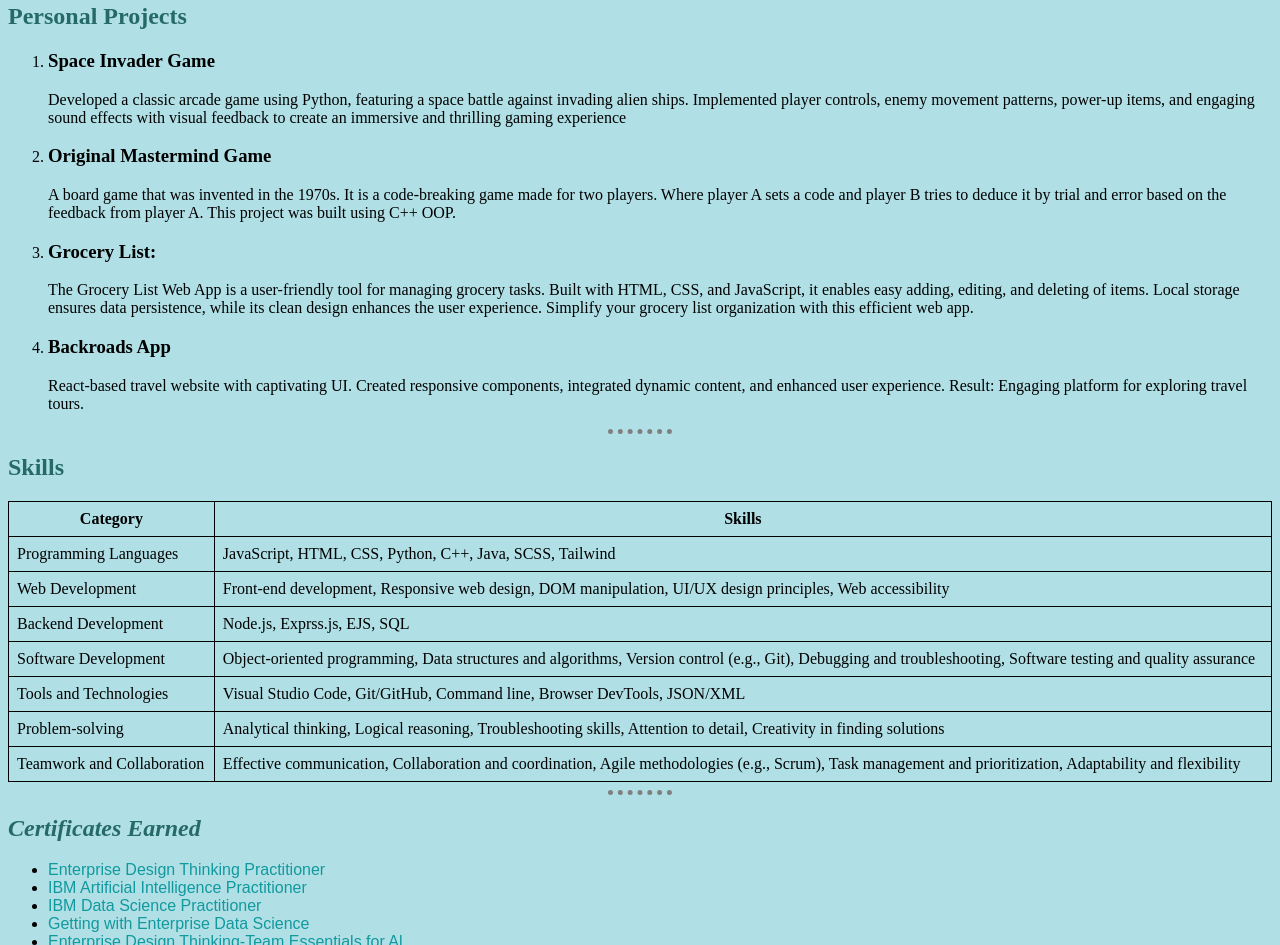
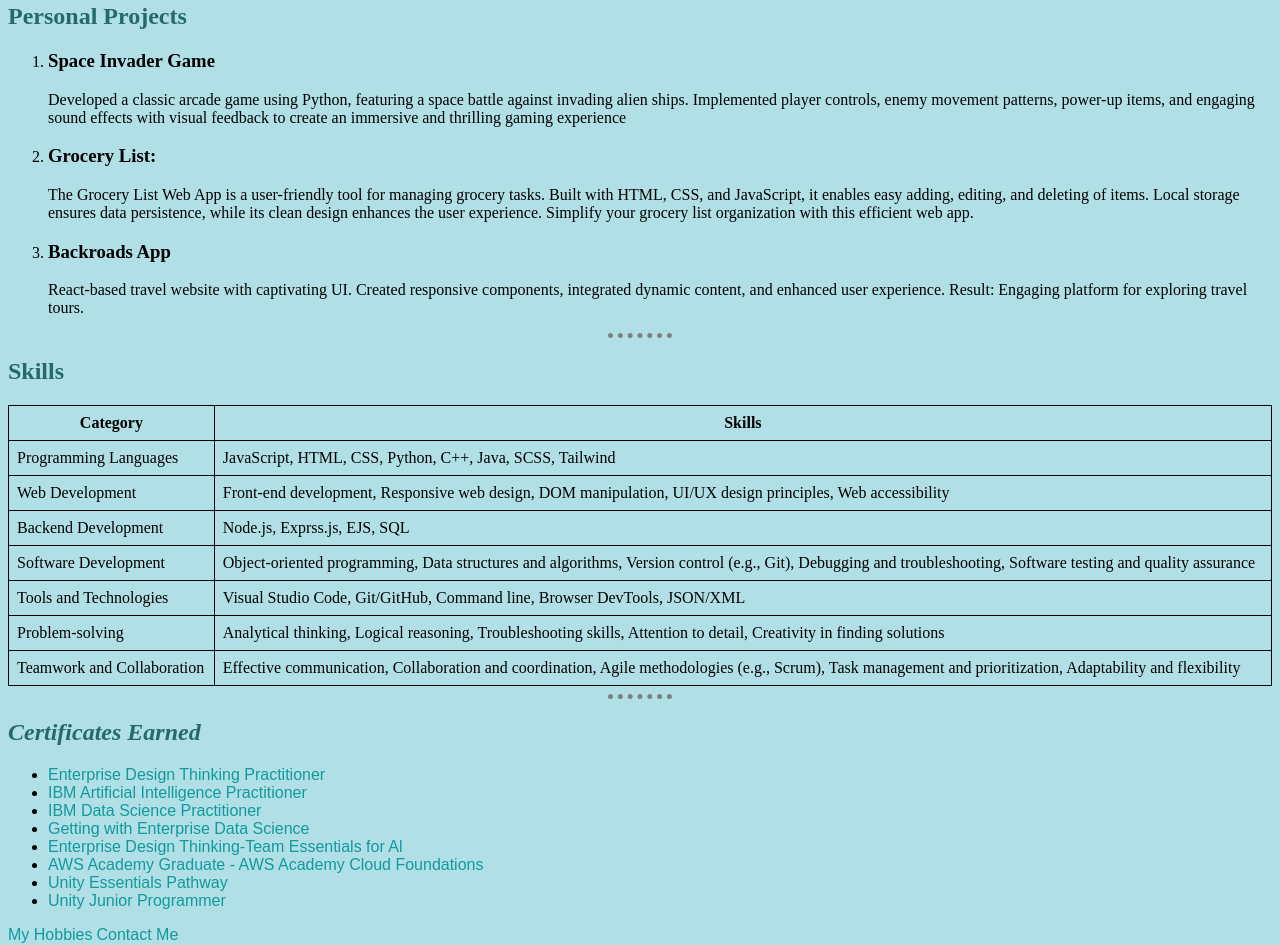
Before and after one commit to LloydCode597/CV, a plain HTML site: page index.html in a window 1280 px wide. Shown: the part 1064-2009 px from the top of the page. Drawn offline with Linux system fonts and the light colour scheme.

Commit message:
Update index.html

```diff
--- a/index.html
+++ b/index.html
@@ -99,15 +99,6 @@
           against invading alien ships. Implemented player controls, enemy
           movement patterns, power-up items, and engaging sound effects with
           visual feedback to create an immersive and thrilling gaming experience
-        </p>
-      </li>
-      <li>
-        <h3>Original Mastermind Game</h3>
-        <p>
-          A board game that was invented in the 1970s. It is a code-breaking
-          game made for two players. Where player A sets a code and player B
-          tries to deduce it by trial and error based on the feedback from
-          player A. This project was built using C++ OOP.
         </p>
       </li>
       <li>
```
